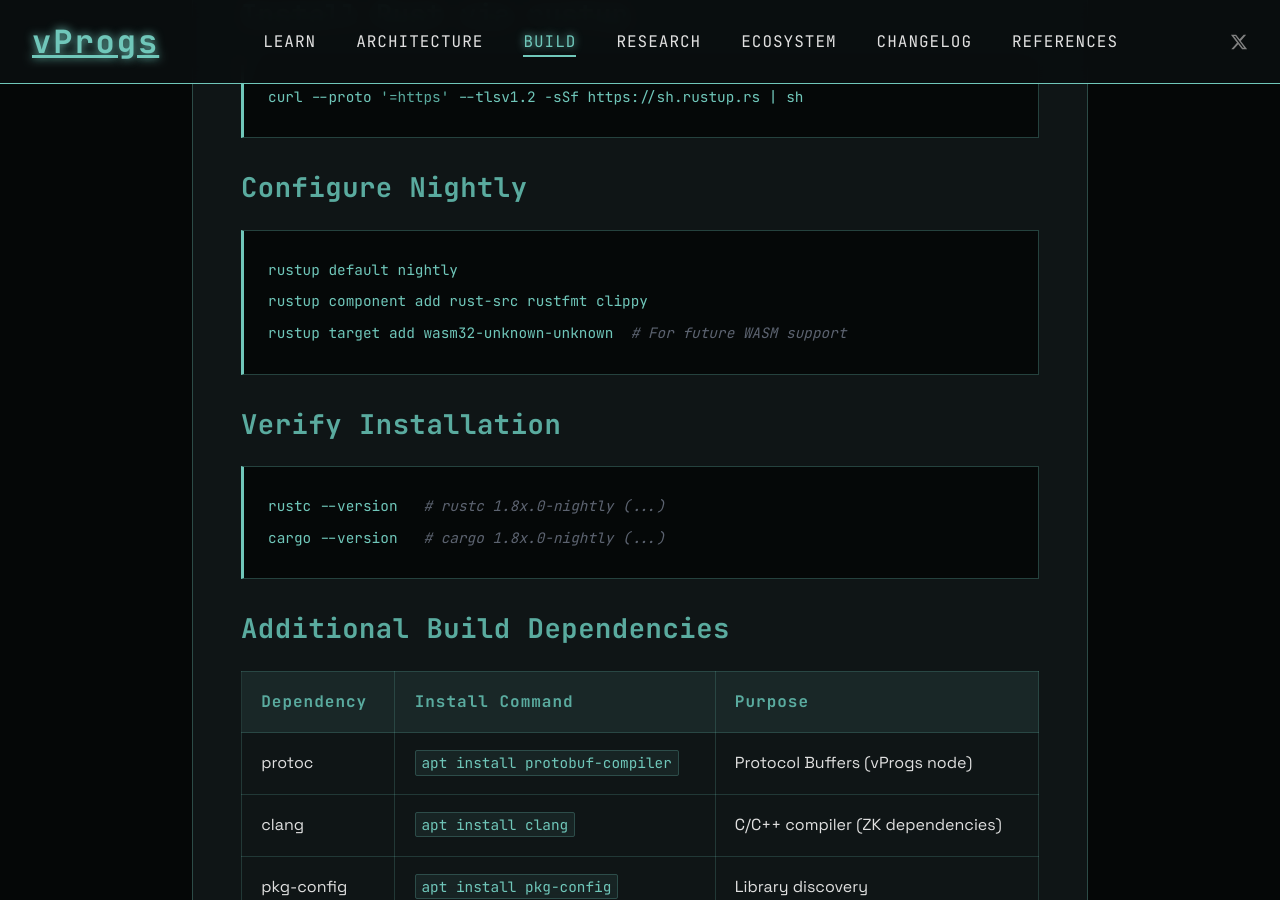
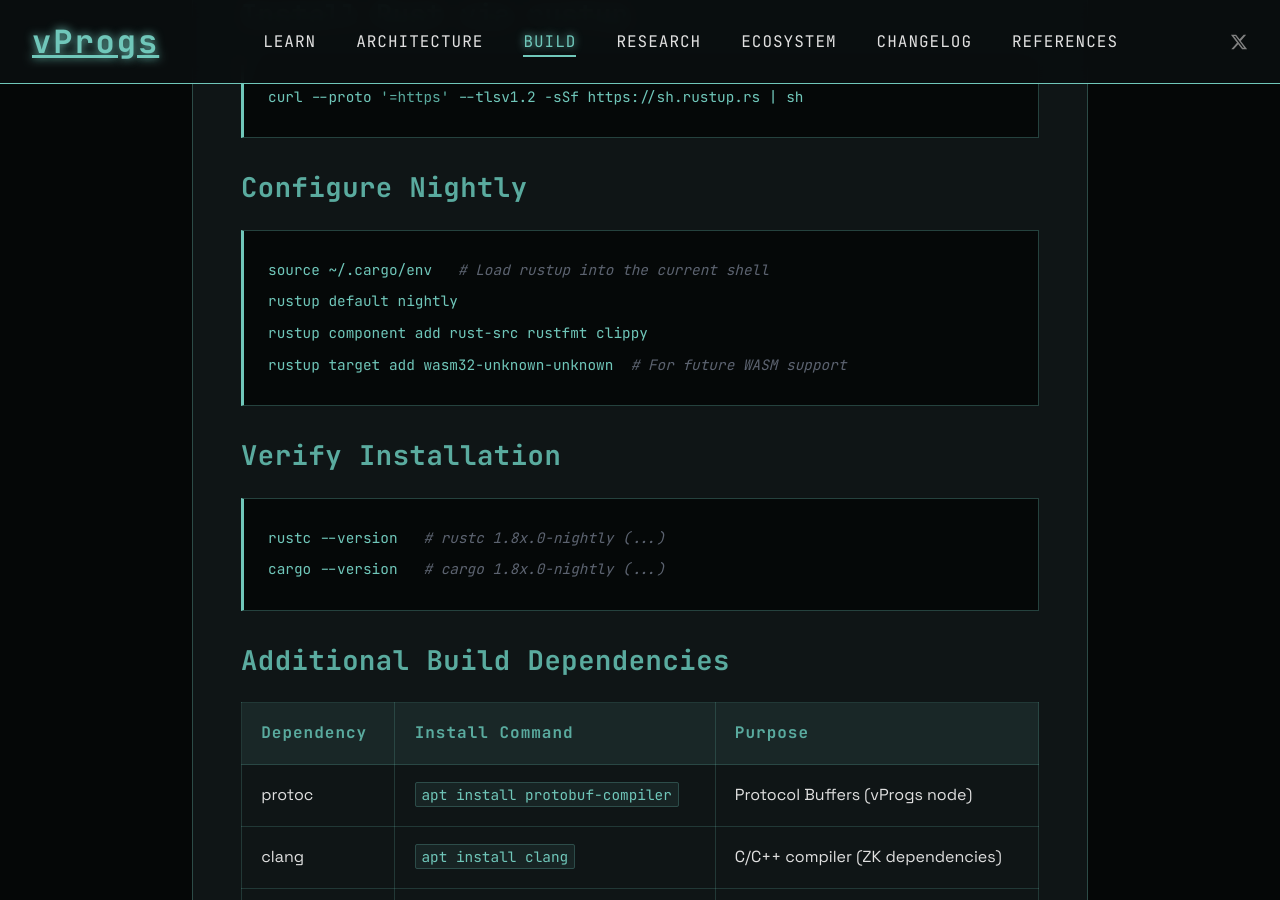
Before and after one commit to creative-inference/vprogs.xyz, a Jekyll site: the page built from build/dev-environment.md, in a window 1280 px wide and 900 px high, scrolled down 1516 px. Built offline with Jekyll 4.4.1, drawn with Linux system fonts in a browser that asks for light colours.

Commit message:
Add source ~/.cargo/env step after rustup install
Fixes "command not found" error when running rustup immediately after
the curl installer in a fresh shell session.

Co-Authored-By: Claude Sonnet 4.6 <noreply@anthropic.com>

````diff
--- a/build/dev-environment.md
+++ b/build/dev-environment.md
@@ -40,6 +40,7 @@ curl --proto '=https' --tlsv1.2 -sSf https://sh.rustup.rs | sh
 ### Configure Nightly
 
 ```bash
+source ~/.cargo/env   # Load rustup into the current shell
 rustup default nightly
 rustup component add rust-src rustfmt clippy
 rustup target add wasm32-unknown-unknown  # For future WASM support
````
